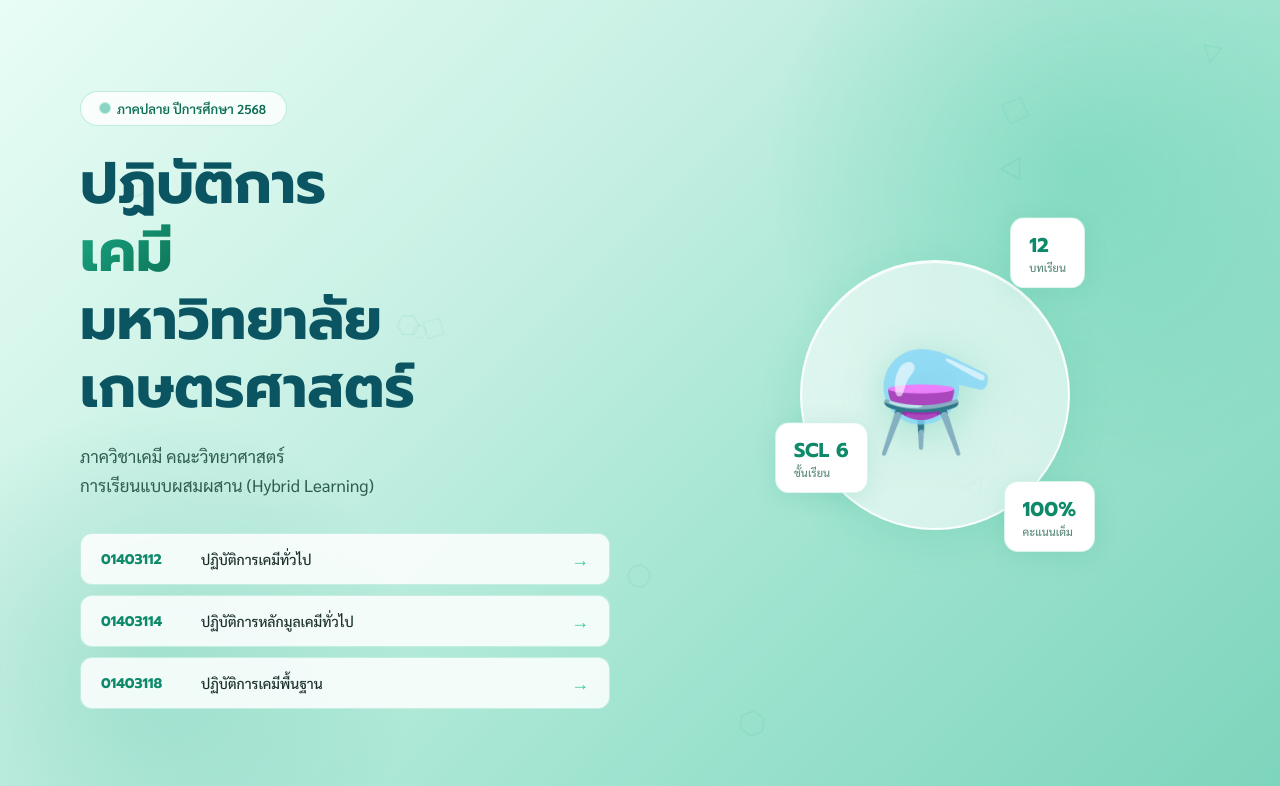
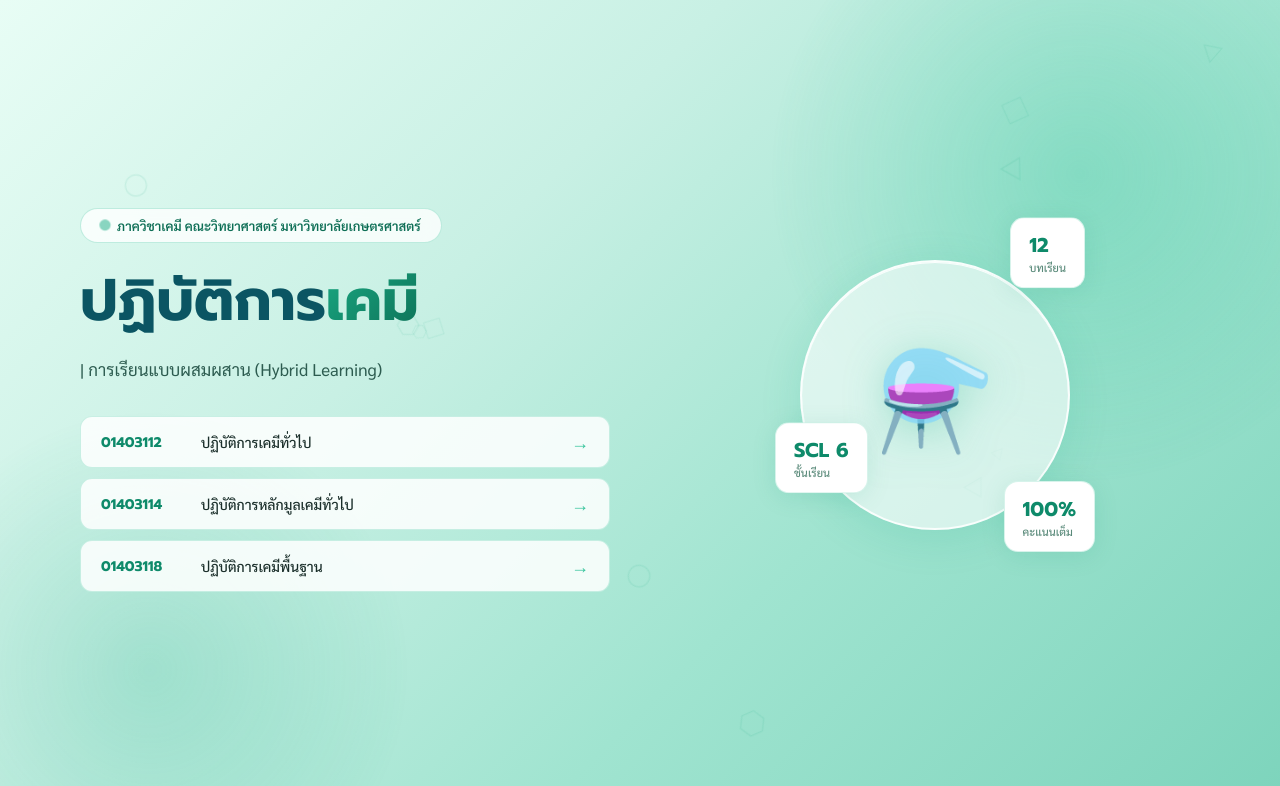
Before and after one commit to somkiatnokbin/labchem, a plain HTML site: page index.html in a window 1280 px wide. Shown: the top 786 px of the page. Drawn offline with Linux system fonts and the light colour scheme.

Commit message:
Update index.html

```diff
--- a/index.html
+++ b/index.html
@@ -3,7 +3,7 @@
 <head>
 <meta charset="UTF-8">
 <meta name="viewport" content="width=device-width, initial-scale=1.0">
-<title>ปฏิบัติการเคมี KU</title>
+<title>ปฏิบัติการเคมี</title>
 <link href="https://fonts.googleapis.com/css2?family=Prompt:wght@300;400;500;600;700&family=Sarabun:wght@300;400;500;600&display=swap" rel="stylesheet">
 <style>
   :root {
@@ -854,16 +854,14 @@
     <div>
       <div class="hero-badge">
         <div class="badge-dot"></div>
-        ภาคปลาย ปีการศึกษา 2568
+        ภาควิชาเคมี คณะวิทยาศาสตร์ มหาวิทยาลัยเกษตรศาสตร์
       </div>
       <h1 class="hero-title">
-        ปฏิบัติการ<br>
-        <span class="highlight">เคมี</span><br>
-        มหาวิทยาลัยเกษตรศาสตร์
+        ปฏิบัติการ<span class="highlight">เคมี</span><br>
+
       </h1>
       <p class="hero-subtitle">
-        ภาควิชาเคมี คณะวิทยาศาสตร์<br>
-        การเรียนแบบผสมผสาน (Hybrid Learning)
+        | การเรียนแบบผสมผสาน (Hybrid Learning)
       </p>
       <div class="hero-courses">
         <div class="course-pill">
```
